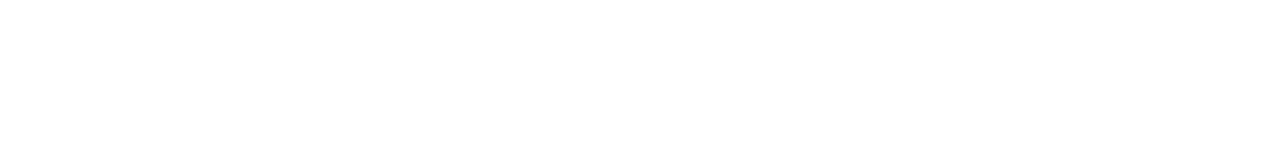
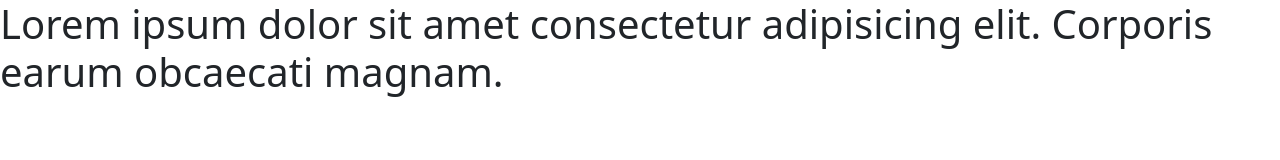
Before and after one commit to MDSanju/Honda-CBR, a plain HTML site: page index.html in a window 1280 px wide. Drawn offline with nearby package versions, Linux system fonts and the light colour scheme.

Commit message:
h1 added

```diff
--- a/index.html
+++ b/index.html
@@ -10,7 +10,7 @@
 </head>
 <body>
     <header>
-        <h1></h1>
+        <h1>Lorem ipsum dolor sit amet consectetur adipisicing elit. Corporis earum obcaecati magnam.</h1>
     </header>
     <main>
 
```
